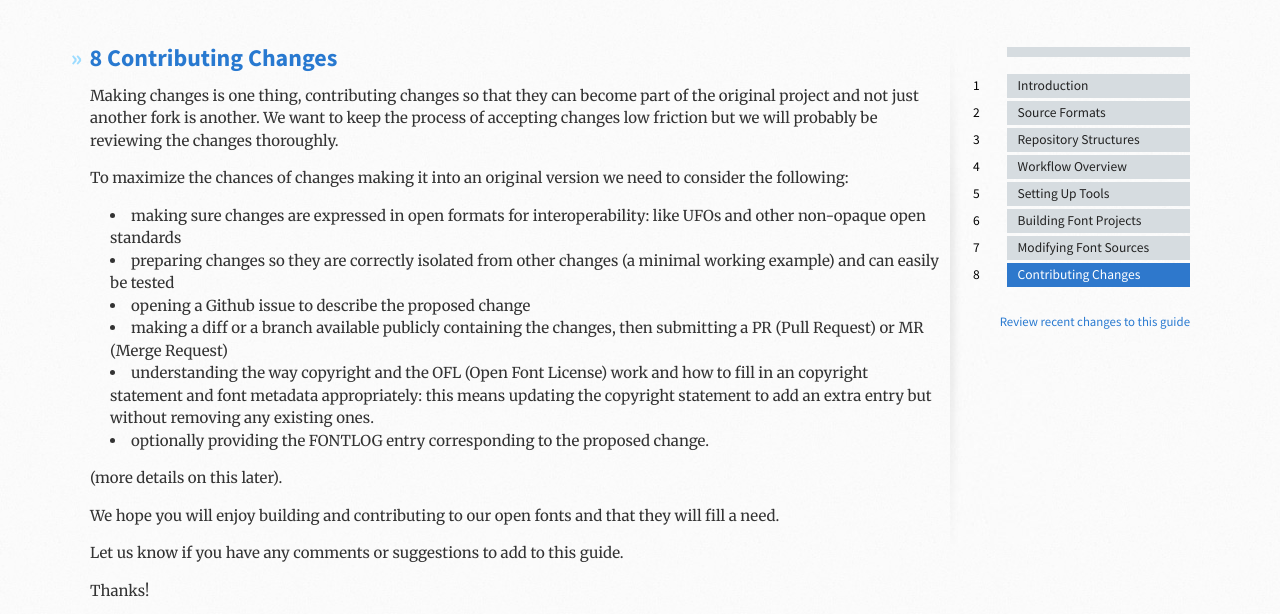
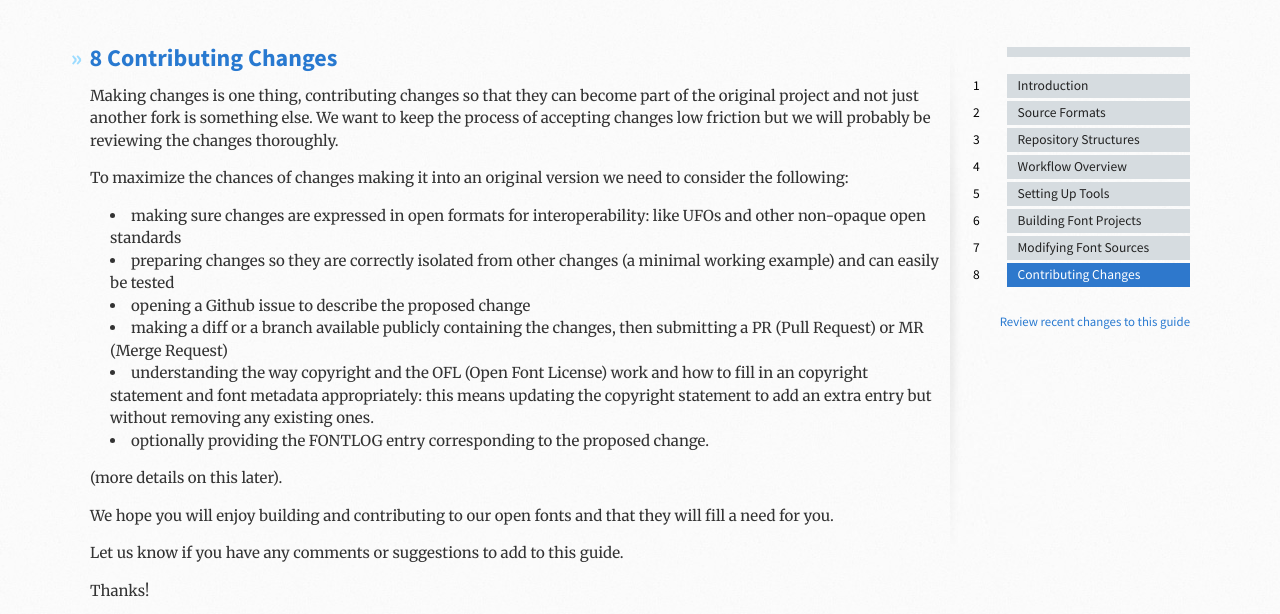
Before and after one commit to silnrsi/silfontdev, a Jekyll site: the page built from en-US/Contributing_Changes.md, in a window 1280 px wide. Shown: the part 135-749 px from the top of the page. Built offline with Jekyll 4.4.1, drawn with Linux system fonts in a browser that asks for light colours.

Commit message:
Added more fixes after another proofreading run.

```diff
--- a/en-US/Contributing_Changes.md
+++ b/en-US/Contributing_Changes.md
@@ -7,7 +7,7 @@ category: Contributing Changes
 title: Contributing Changes
 ---
 
-Making changes is one thing, contributing changes so that they can become part of the original project and not just another fork is another. We want to keep the process of accepting changes low friction but we will probably be reviewing the changes thoroughly.
+Making changes is one thing, contributing changes so that they can become part of the original project and not just another fork is something else. We want to keep the process of accepting changes low friction but we will probably be reviewing the changes thoroughly.
 
 To maximize the chances of changes making it into an original version we need to consider the following:
 
@@ -22,7 +22,7 @@ this means updating the copyright statement to add an extra entry but without re
 (more details on this later).
 
 
-We hope you will enjoy building and contributing to our open fonts and that they will fill a need.
+We hope you will enjoy building and contributing to our open fonts and that they will fill a need for you.
 
 Let us know if you have any comments or suggestions to add to this guide.
 
```
Also changed, not shown: en-US/Building_Font_Projects.md (+2 -2 lines), en-US/Introduction.md (+1 -1 lines), en-US/Setting-Up-Tools.md (+2 -2 lines).
